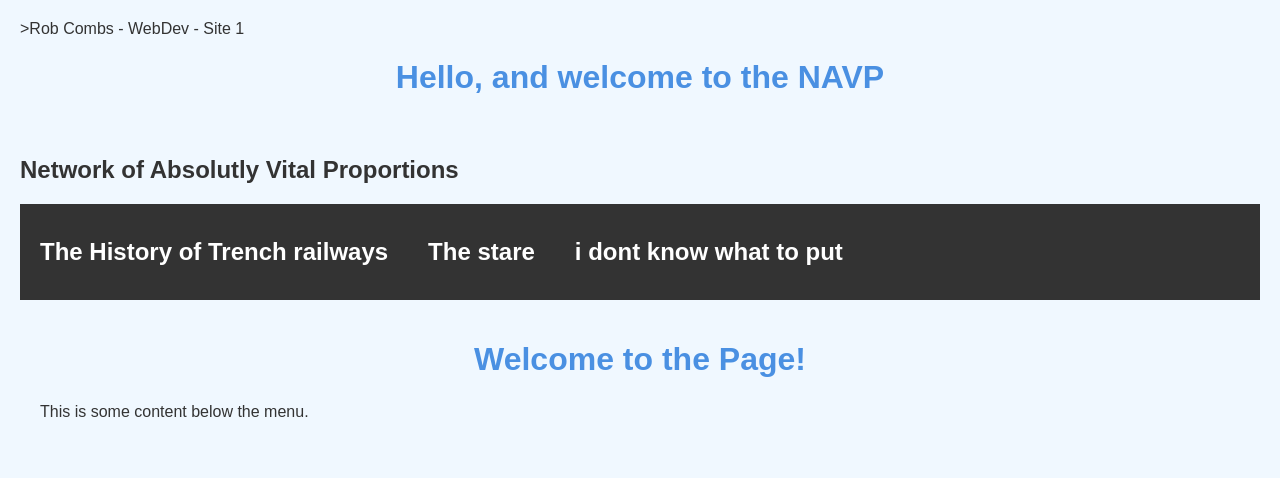
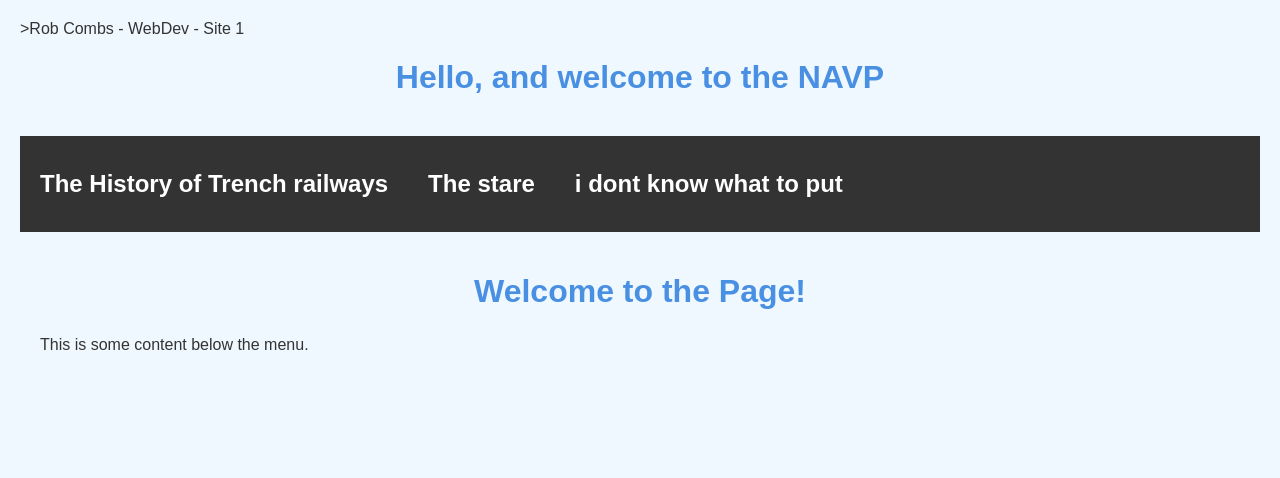
Before and after one commit to Studidart/index, a plain HTML site: page index.html in a window 1280 px wide. Drawn offline with Linux system fonts and the light colour scheme.

Commit message:
cleaning

```diff
--- a/index.html
+++ b/index.html
@@ -11,7 +11,6 @@
 <body>
     <h1>Hello, and welcome to the NAVP</h1>
     <br>
-    <h2>Network of Absolutly Vital Proportions</h2>
     <nav class="navbar">
         <ul>
             <h2><a href="page1.html">The History of Trench railways</a></h2>
```
